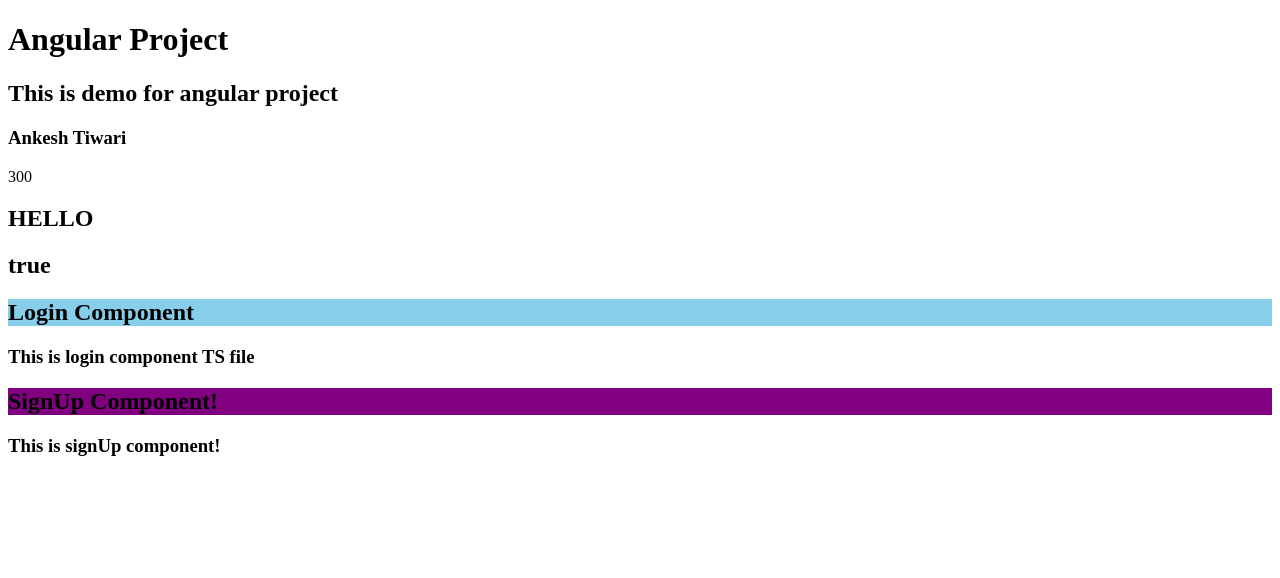
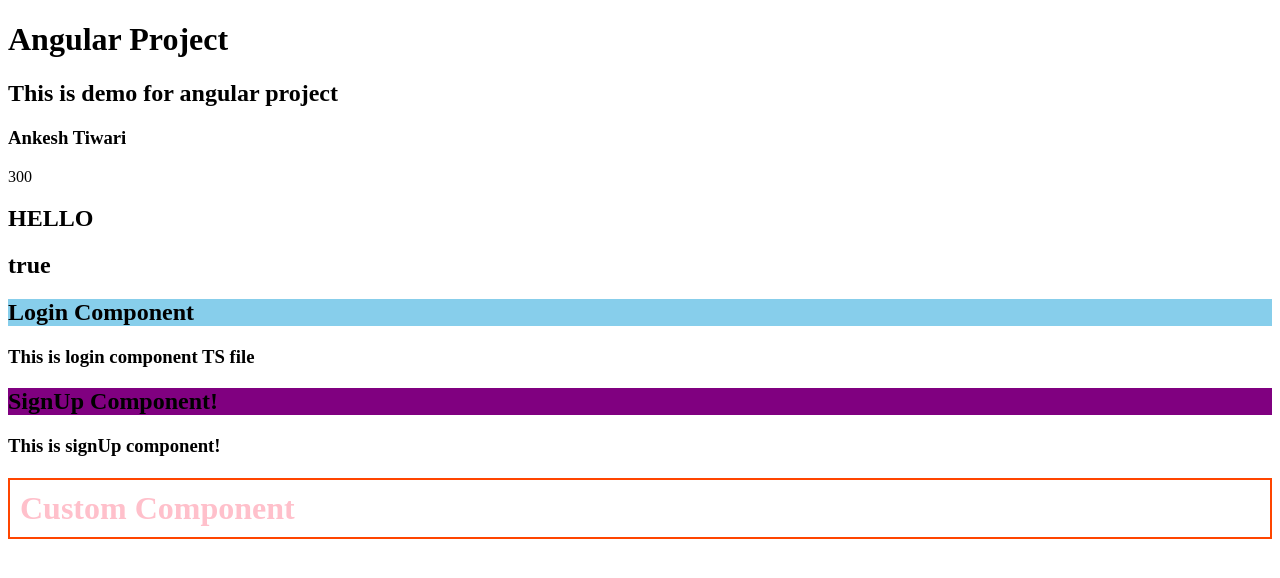
Before and after one commit to ankesh-github/angular_proj, an Angular app: page / in a window 1280 px wide. Shown: the top 578 px of the page. Built offline with nearby package versions, Linux system fonts and the light colour scheme.

Commit message:
example for customcomponent in angular

```diff
--- a/src/app/app.html
+++ b/src/app/app.html
@@ -8,3 +8,4 @@
 
 <app-login></app-login>
 <app-signup></app-signup>
+<app-profile></app-profile>
--- a/src/app/app.ts
+++ b/src/app/app.ts
@@ -2,10 +2,11 @@
 import { RouterOutlet } from '@angular/router';
 import { Login } from "./login/login";
 import { Signup } from "./signup/signup";
+import { Profile } from "./profile/profile";
 
 @Component({
   selector: 'app-root',
-  imports: [Login, Signup],
+  imports: [Login, Signup, Profile],
   templateUrl: './app.html',
   styleUrl: './app.css'
 })
--- /dev/null
+++ b/src/app/profile/profile.css
@@ -0,0 +1,6 @@
+h1 {
+    color: pink;
+    padding: 10px;
+    border: 2px solid orangered;
+
+}
--- /dev/null
+++ b/src/app/profile/profile.html
@@ -0,0 +1 @@
+<h1>Custom Component </h1>
```
Also changed, not shown: src/app/profile/profile.ts (added, +25 -0 lines).
